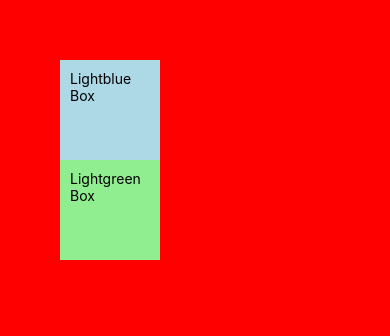
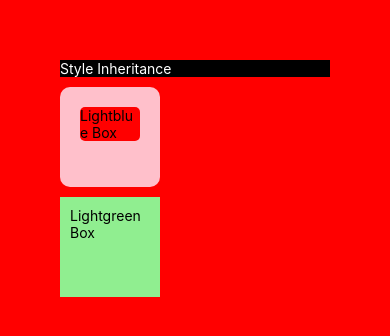
Before and after one commit to Krushna1621/react-native-app, a React Native app: screen / in a window 390 px wide. Shown: the top 336 px of the page. Built offline with nearby package versions, Linux system fonts and the light colour scheme.

Commit message:
multiple style or box model add succefully

```diff
--- a/App.js
+++ b/App.js
@@ -3,10 +3,13 @@ import {View,Text,StyleSheet} from 'react-native'
 export default function App(){
     return(
         <View style={style.container}>
-            <View style={style.lightblueBox}>
-                <Text>Lightblue Box</Text>
+            <View style={style.darkMode}>
+                <Text style={style.darkText}>Style Inheritance</Text>
             </View>
-            <View style={style.lightgreenBox}>
+            <View style={[style.lightblueBg,style.Box]}>
+                <Text style={{borderRadius:5,backgroundColor:"red"}}>Lightblue Box</Text>
+            </View>
+            <View style={style.lightgreenBg}>
                 <Text>Lightgreen Box</Text>
             </View>
         </View>
@@ -16,13 +19,27 @@ export default function App(){
 
 const style=StyleSheet.create({
     container:{flex:1,backgroundColor:"red",padding:60},
-    lightblueBox:{
+    darkMode:{
+        backgroundColor:"black"
+    },
+    darkText:{
+        color:"white"
+    },
+    Box:{width:100,
+        height:100,
+        // padding:10,
+        paddingHorizontal:20,
+        paddingVertical:20,
+        marginVertical:10,
+        backgroundColor:"pink",
+        borderRadius:10
+    }
+    ,
+    lightblueBg:{
         backgroundColor:"lightblue",
-        width:100,
-        height:100,
-        padding:10
+
     },
-    lightgreenBox:{
+    lightgreenBg:{
         backgroundColor:"lightgreen",
         width:100,
         height:100,
```
